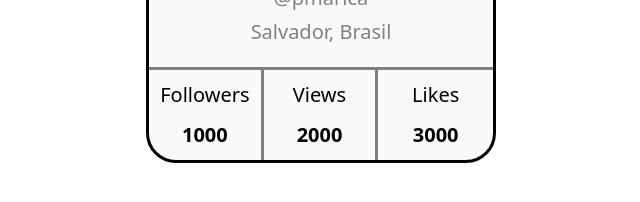
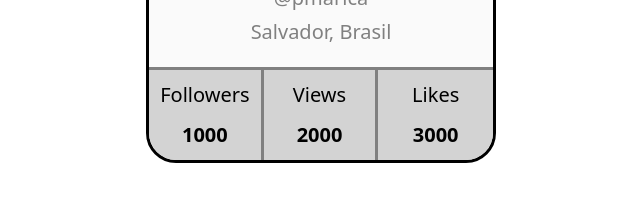
Before and after one commit to PushEaxVK/goit-react-hw-01, a React (Vite) app: page / in a window 1280 px wide. Shown: the part 290-492 px from the top of the page, without its empty margins (319-959 px from the left). Built offline with nearby package versions, Linux system fonts and the light colour scheme.

Commit message:
set background color for stats

```diff
--- a/src/components/Profile/Profile.module.css
+++ b/src/components/Profile/Profile.module.css
@@ -50,6 +50,7 @@
   gap: 10px;
   padding: 10px;
   width: 33.33%;
+  background-color: #d3d3d3;
 }
 
 .stats li:not(:last-child) {
```
